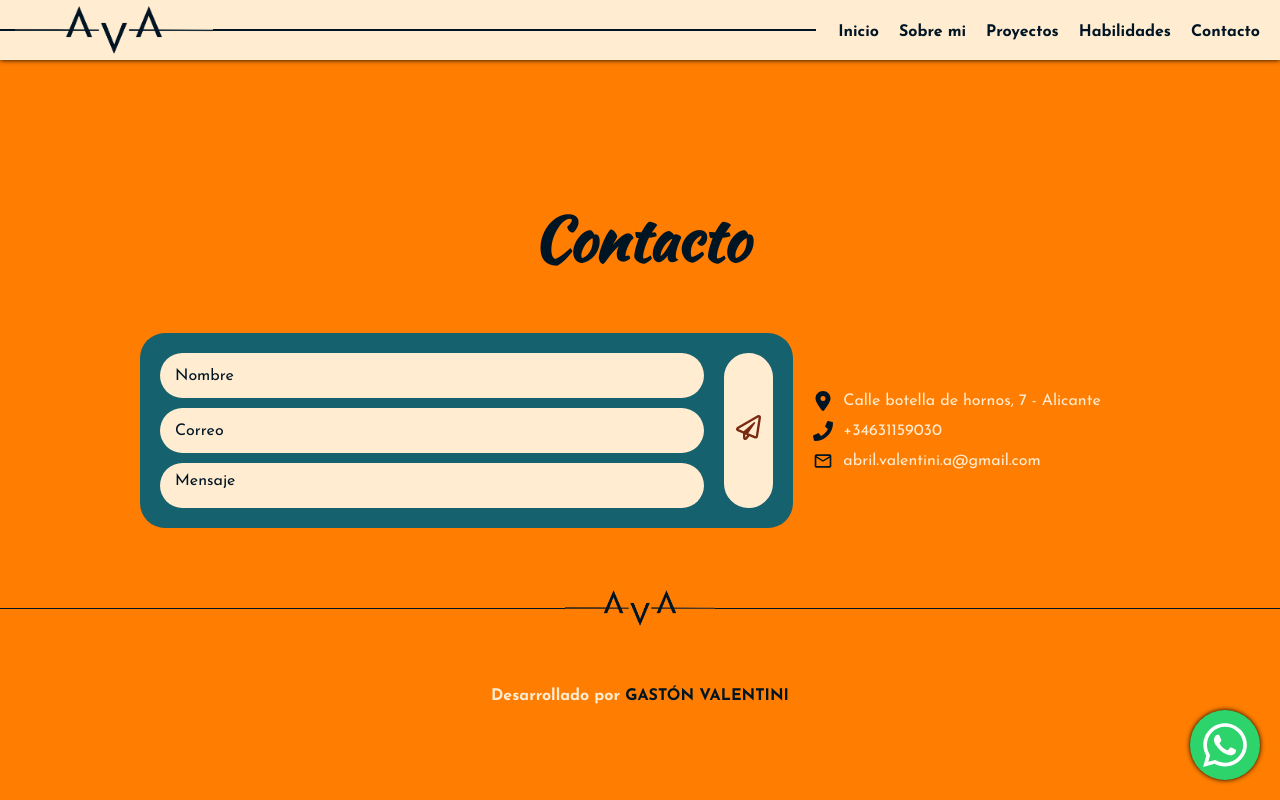
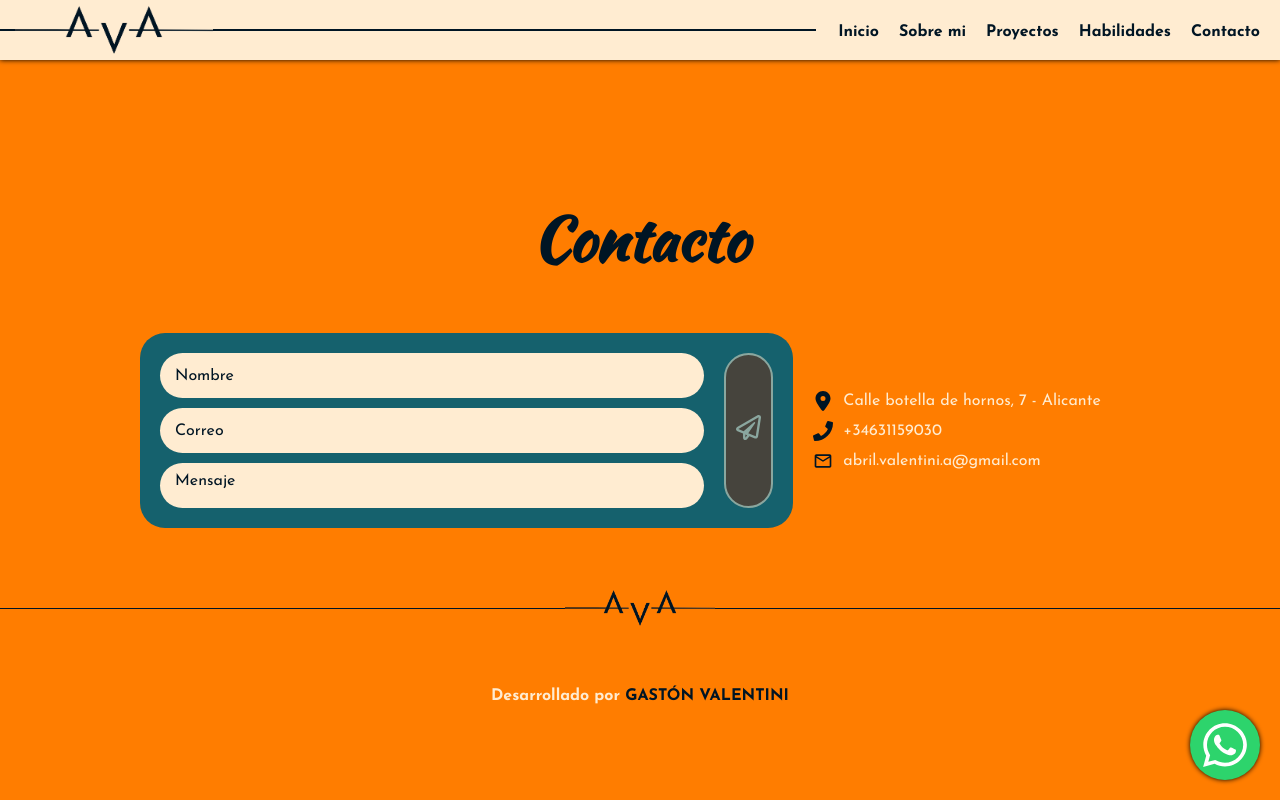
Before and after one commit to Gaston-Valentini/portfolio-abril, a React (Vite) app: page / in a window 1280 px wide. In both pictures the pointer is over the button 748 px from the left and 3710 px from the top of the page. Shown: the part 3280-4080 px from the top of the page. Built offline with nearby package versions, Linux system fonts and the light colour scheme.

Commit message:
Add: Submit button styles updated.

```diff
--- a/src/sections/Contact/Contact.module.css
+++ b/src/sections/Contact/Contact.module.css
@@ -83,6 +83,16 @@
     background-color: var(--cream);
 }
 
+.formInputsFieldsSubmit:disabled {
+    opacity: 0.5;
+}
+
+.formInputsFieldsSubmit:disabled:hover {
+    cursor: not-allowed;
+    color: var(--cream);
+    background-color: var(--brown);
+}
+
 .formInputsFieldsSubmit svg {
     font-size: 25px;
 }
```
